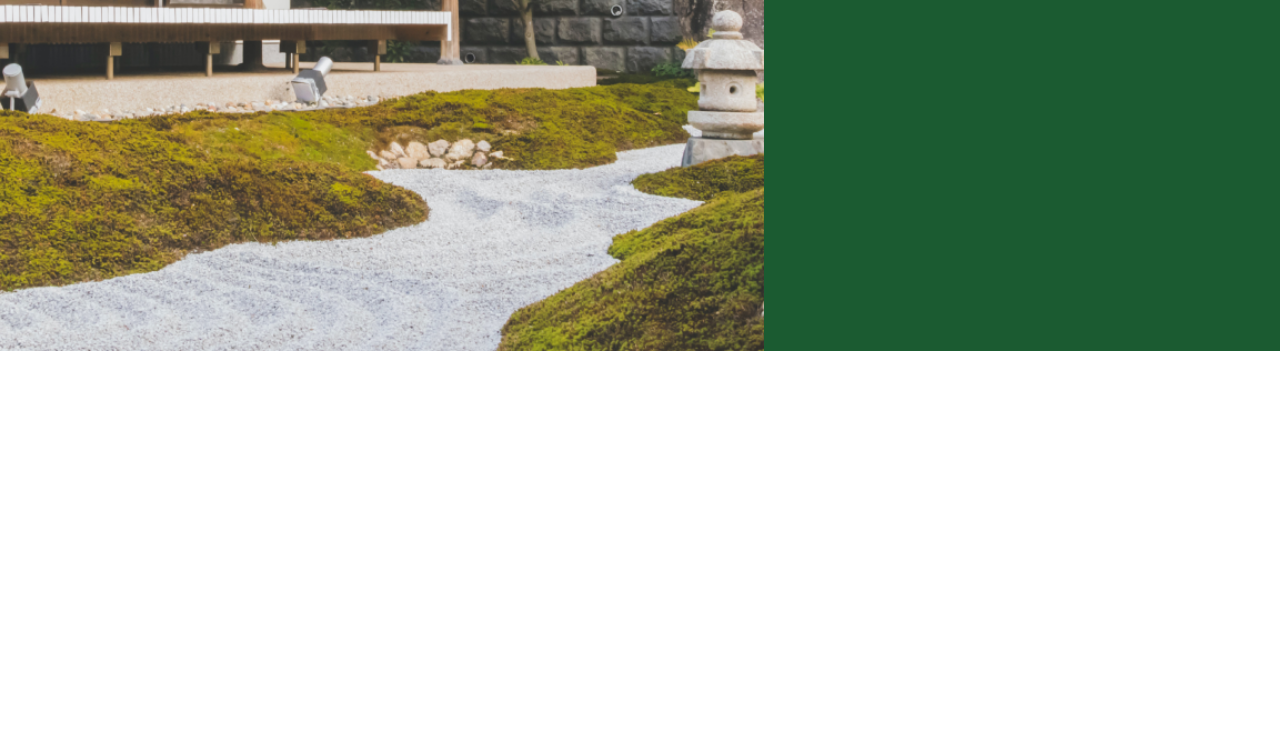
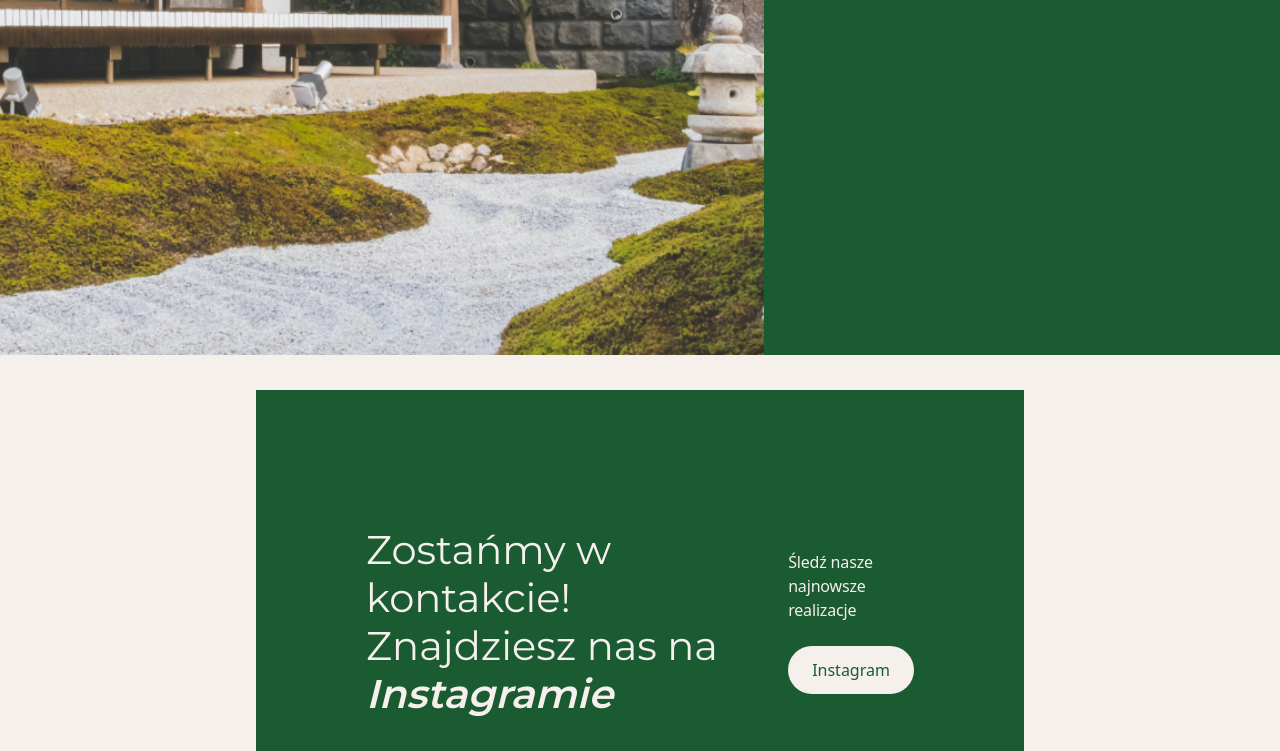
Before and after one commit to Novacci/respect-page, a website: page index.html in a window 1280 px wide. Shown: the part 2049-2800 px from the top of the page. Before the commit the page ends 2400 px from the top, so only its background shows below. Drawn offline with Linux system fonts and the light colour scheme.

Commit message:
Added loupe icon and added contact section with styling

```diff
--- a/index.html
+++ b/index.html
@@ -23,7 +23,11 @@
             <li><a href="#">O firmie</a></li>
             <li><a href="#">Realizacje</a></li>
             <li><a href="#">Kontakt</a></li>
-            <li><a href="#">Lupa</a></li>
+            <li>
+              <a href="#"
+                ><img src="./public/images/lupa.svg" alt="Loupe icon"
+              /></a>
+            </li>
           </ul>
         </nav>
       </header>
@@ -215,6 +219,37 @@
           </div>
         </div>
       </section>
+      <section class="w-full h-4/6 bg-[#F5F0EC]">
+        <div class="flex justify-center h-full items-center">
+          <div
+            class="bg-[#1B5B31] py-[8.5rem] px-[6.88rem] max-w-[60%] flex gap-16 justify-center items-center"
+          >
+            <div
+              class="flex flex-col text-[2.5rem] not-italic leading-[120%] font-normal font-montserrat text-[#F5F0EC]"
+            >
+              <span>Zostańmy w kontakcie!</span>
+              <span
+                >Znajdziesz nas na
+                <span class="font-semibold italic">Instagramie</span></span
+              >
+            </div>
+            <div class="flex flex-col gap-6">
+              <div
+                class="flex flex-col text-base not-italic font-normal leading-[150%] tracking-[-0.01rem] text-[#F5F0EC]"
+              >
+                <span>Śledź nasze</span>
+                <span>najnowsze realizacje</span>
+              </div>
+              <button
+                class="rounded-[12.5rem] px-6 py-3 bg-[#F5F0EC] text-[#1B5B31]"
+              >
+                <span>Instagram</span>
+              </button>
+            </div>
+          </div>
+        </div>
+      </section>
+      <section class="w-full h-1/2 bg-[#111]"></section>
     </main>
   </body>
 </html>
```
Also changed, not shown: public/images/lupa.svg (added), style.css.
